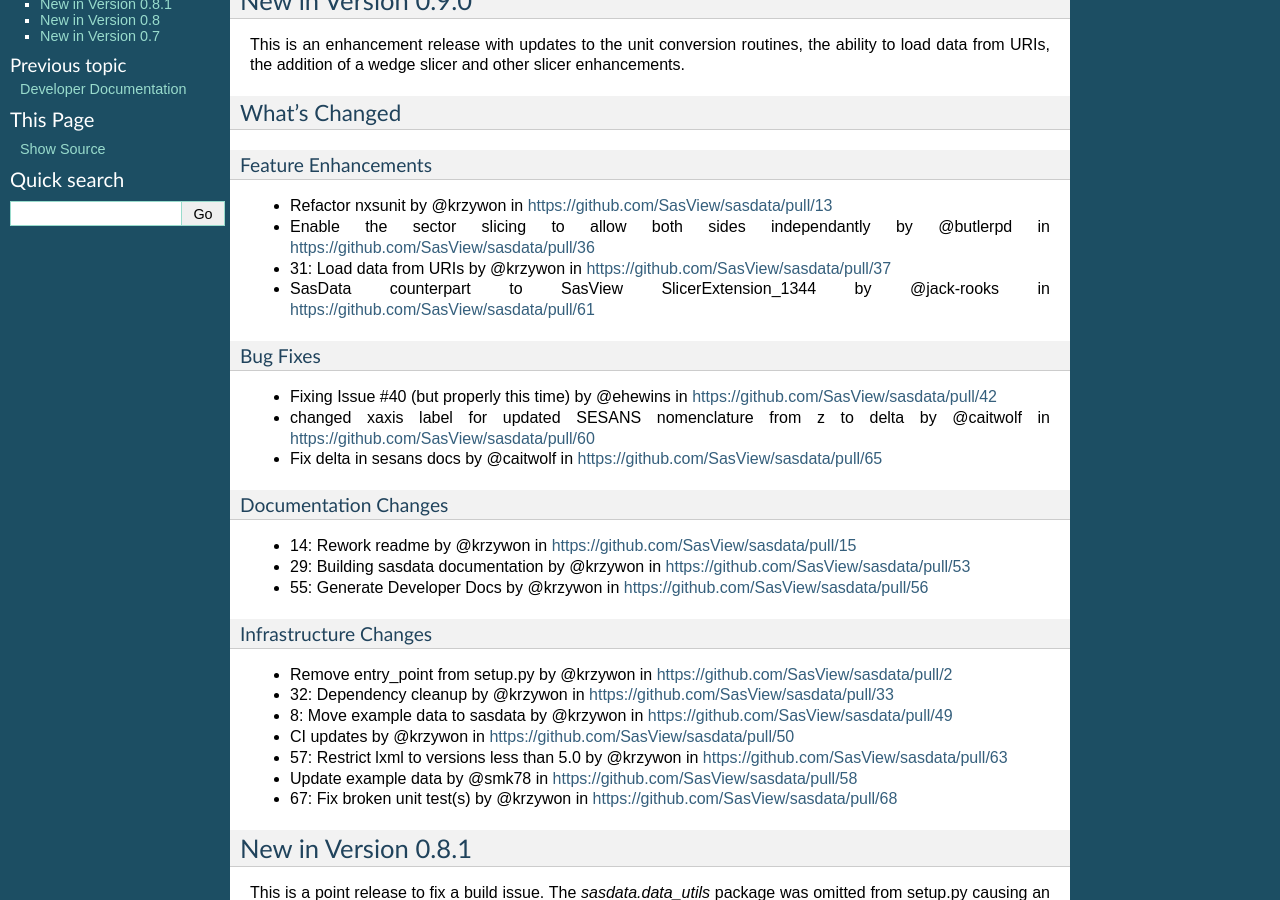
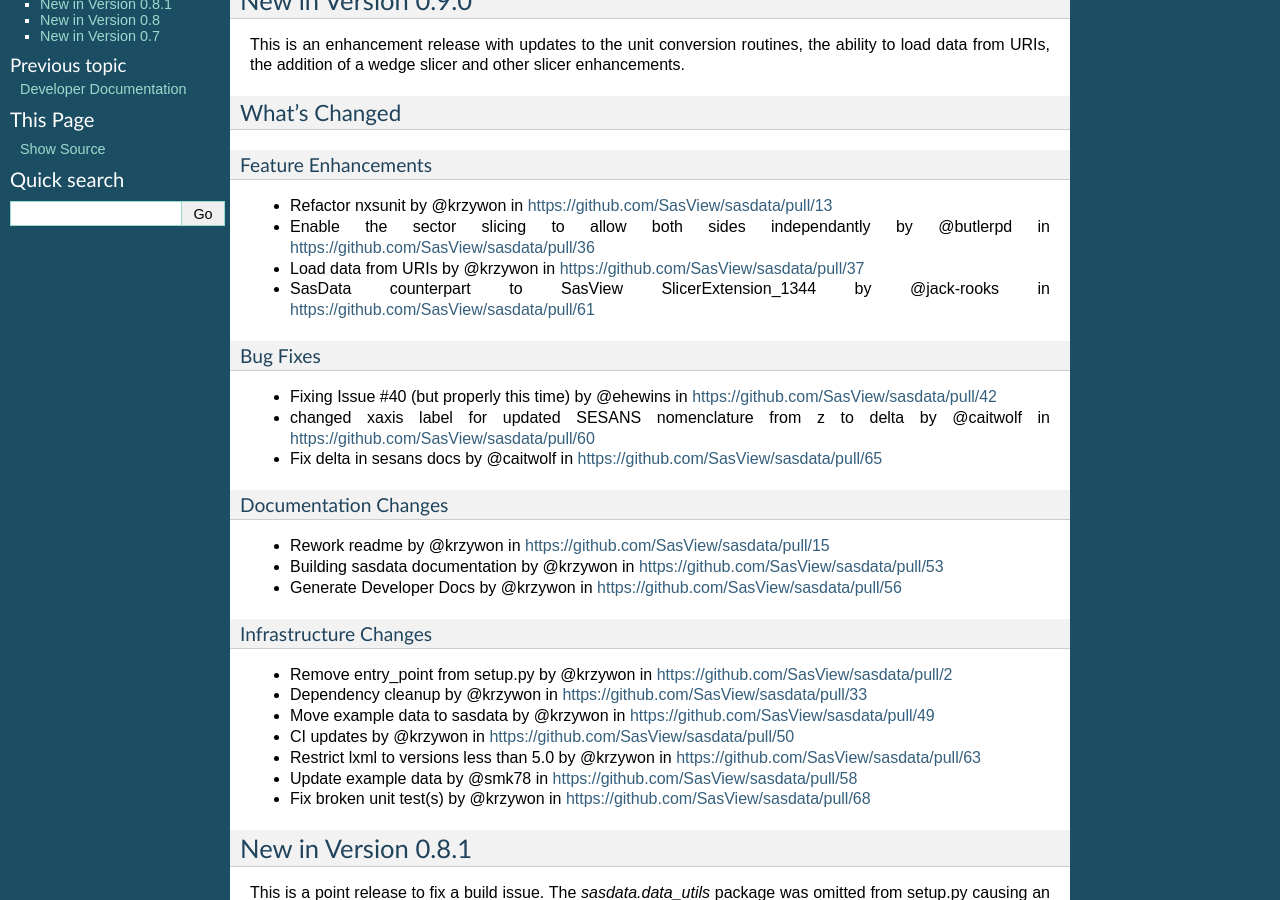
Before and after one commit to SasView/sasdata, a Sphinx documentation site: the page built from docs/source/user/RELEASE.rst, in a window 1280 px wide and 900 px high, scrolled down 254 px. Built offline with Sphinx 7.4.7, drawn with Linux system fonts in a browser that asks for light colours; pages that are not in the unit, such as notebooks, are missing from menus.

Commit message:
Remove confusing leading numbers from readme lines

```diff
--- a/docs/source/user/RELEASE.rst
+++ b/docs/source/user/RELEASE.rst
@@ -26,7 +26,7 @@
 ____________________
 * Refactor nxsunit by @krzywon in https://github.com/SasView/sasdata/pull/13
 * Enable the sector slicing to allow both sides independantly by @butlerpd in https://github.com/SasView/sasdata/pull/36
-* 31: Load data from URIs by @krzywon in https://github.com/SasView/sasdata/pull/37
+* Load data from URIs by @krzywon in https://github.com/SasView/sasdata/pull/37
 * SasData counterpart to SasView SlicerExtension_1344 by @jack-rooks in https://github.com/SasView/sasdata/pull/61
 
 Bug Fixes
@@ -37,19 +37,19 @@
 
 Documentation Changes
 _____________________
-* 14: Rework readme by @krzywon in https://github.com/SasView/sasdata/pull/15
-* 29: Building sasdata documentation by @krzywon in https://github.com/SasView/sasdata/pull/53
-* 55: Generate Developer Docs by @krzywon in https://github.com/SasView/sasdata/pull/56
+* Rework readme by @krzywon in https://github.com/SasView/sasdata/pull/15
+* Building sasdata documentation by @krzywon in https://github.com/SasView/sasdata/pull/53
+* Generate Developer Docs by @krzywon in https://github.com/SasView/sasdata/pull/56
 
 Infrastructure Changes
 ______________________
 * Remove entry_point from setup.py by @krzywon in https://github.com/SasView/sasdata/pull/2
-* 32: Dependency cleanup by @krzywon in https://github.com/SasView/sasdata/pull/33
-* 8: Move example data to sasdata by @krzywon in https://github.com/SasView/sasdata/pull/49
+* Dependency cleanup by @krzywon in https://github.com/SasView/sasdata/pull/33
+* Move example data to sasdata by @krzywon in https://github.com/SasView/sasdata/pull/49
 * CI updates by @krzywon in https://github.com/SasView/sasdata/pull/50
-* 57: Restrict lxml to versions less than 5.0 by @krzywon in https://github.com/SasView/sasdata/pull/63
+* Restrict lxml to versions less than 5.0 by @krzywon in https://github.com/SasView/sasdata/pull/63
 * Update example data by @smk78 in https://github.com/SasView/sasdata/pull/58
-* 67: Fix broken unit test(s) by @krzywon in https://github.com/SasView/sasdata/pull/68
+* Fix broken unit test(s) by @krzywon in https://github.com/SasView/sasdata/pull/68
 
 New in Version 0.8.1
 --------------------
```
